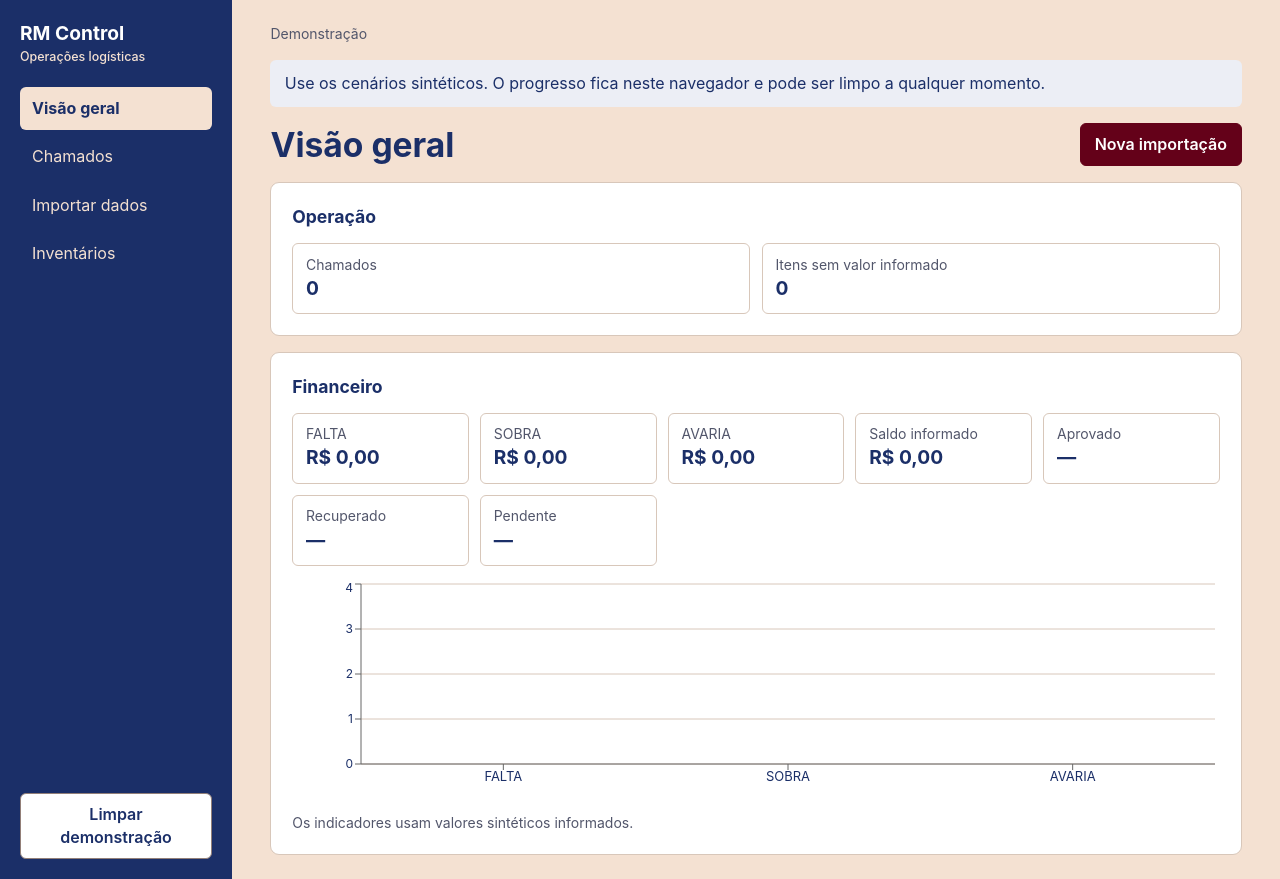
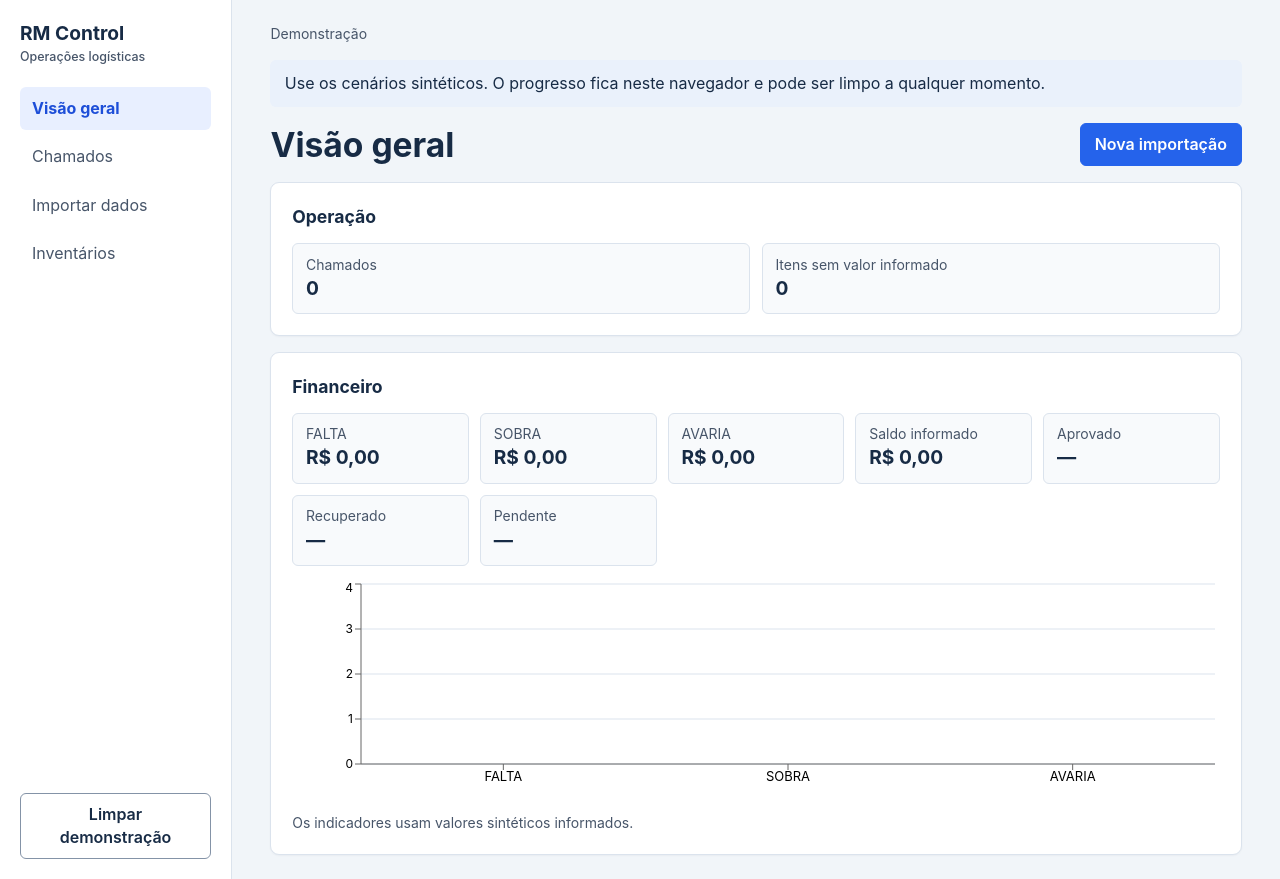
Before and after one commit to pethersonzada/rm-control-frontend, a React (Vite) app: page / in a window 1280 px wide. Built offline with nearby package versions, Linux system fonts and the light colour scheme.

Commit message:
style: adota identidade operacional clara e neutra

```diff
--- a/src/styles.css
+++ b/src/styles.css
@@ -1,15 +1,21 @@
 :root {
   font-family: "Inter", system-ui, sans-serif;
-  color: var(--navy);
-  background: var(--cream);
+  color: var(--ink);
+  background: var(--canvas);
   font-synthesis: none;
   line-height: 1.45;
-  --muted: #52566b;
-  --cream: #f4e1d2;
-  --accent: #640119;
-  --blue: var(--accent);
-  --navy: #1b2f68;
-  --line: #d8c7ba;
+  --muted: #475569;
+  --canvas: #f1f5f9;
+  --accent: #2563eb;
+  --primary: var(--accent);
+  --sidebar: #ffffff;
+  --surface: #ffffff;
+  --selection: #e8efff;
+  --selection-text: #1d4ed8;
+  --focus: #2563eb;
+  --chart-secondary: #0f766e;
+  --ink: #172b45;
+  --line: #dbe3ed;
 }
 * {
   box-sizing: border-box;
@@ -53,21 +59,21 @@ button,
   justify-content: center;
   padding: 0.55rem 0.85rem;
   min-height: 42px;
-  color: var(--navy);
+  color: var(--ink);
   background: white;
-  border: 1px solid #927f78;
+  border: 1px solid #8493a7;
   border-radius: 6px;
   font-weight: 600;
   text-decoration: none;
 }
 .primary {
-  background: var(--blue);
-  border-color: var(--blue);
+  background: var(--primary);
+  border-color: var(--primary);
   color: white;
 }
 .primary:hover {
-  background: #480012;
-  border-color: #480012;
+  background: #1d4ed8;
+  border-color: #1d4ed8;
 }
 input,
 select,
@@ -78,16 +84,16 @@ textarea {
   min-width: 0;
   color: inherit;
   background: white;
-  border: 1px solid #927f78;
+  border: 1px solid #8493a7;
   border-radius: 6px;
 }
 input[type="checkbox"] {
   width: 1.2rem;
   min-height: 1.2rem;
-  accent-color: var(--blue);
+  accent-color: var(--primary);
 }
 :focus-visible {
-  outline: 3px solid var(--navy);
+  outline: 3px solid var(--focus);
   outline-offset: 3px;
 }
 .layout {
@@ -95,12 +101,10 @@ input[type="checkbox"] {
   grid-template-columns: 14.5rem minmax(0, 1fr);
   min-height: 100vh;
 }
-aside :focus-visible {
-  outline-color: var(--cream);
-}
 aside {
-  background: var(--navy);
-  color: white;
+  background: var(--sidebar);
+  color: var(--ink);
+  border-right: 1px solid var(--line);
   padding: 1.25rem;
   display: flex;
   flex-direction: column;
@@ -111,7 +115,7 @@ aside {
   font-weight: 750;
 }
 .brand small {
-  color: var(--cream);
+  color: var(--muted);
   font-size: 0.78rem;
   font-weight: 500;
 }
@@ -125,18 +129,17 @@ nav {
 .nav-link {
   display: block;
   padding: 0.62rem 0.75rem;
-  color: var(--cream);
+  color: var(--muted);
   text-decoration: none;
   border-radius: 6px;
 }
-.nav-link:hover,
-.nav-link.active {
-  background: #344a83;
-  color: white;
+.nav-link:hover {
+  background: var(--canvas);
+  color: var(--ink);
 }
 .nav-link.active {
-  background: var(--cream);
-  color: var(--navy);
+  background: var(--selection);
+  color: var(--selection-text);
   font-weight: 700;
 }
 .aside-bottom {
@@ -165,8 +168,8 @@ main {
 .skeleton {
   padding: 0.75rem 0.9rem;
   border-radius: 6px;
-  background: #eceef5;
-  color: var(--navy);
+  background: #eaf1fb;
+  color: var(--ink);
 }
 .error {
   background: #ffebed;
@@ -180,7 +183,8 @@ main {
   margin-top: 0.5rem;
 }
 .panel {
-  background: white;
+  background: var(--surface);
+  box-shadow: 0 1px 2px rgb(15 23 42 / 4%);
   border: 1px solid var(--line);
   border-radius: 9px;
   padding: clamp(0.85rem, 2vw, 1.3rem);
@@ -227,6 +231,7 @@ label :is(select, input):not([type="checkbox"]) {
   gap: 0.7rem;
 }
 .metrics div {
+  background: #f8fafc;
   border: 1px solid var(--line);
   padding: 0.65rem 0.8rem;
   border-radius: 6px;
@@ -237,7 +242,7 @@ label :is(select, input):not([type="checkbox"]) {
   font-size: 0.875rem;
 }
 .metrics dd {
-  color: var(--navy);
+  color: var(--ink);
   font-weight: 700;
   font-size: 1.2rem;
   overflow-wrap: anywhere;
@@ -259,27 +264,27 @@ td {
   vertical-align: top;
 }
 th {
-  color: var(--navy);
-  background: #faf2eb;
+  color: var(--ink);
+  background: #f8fafc;
 }
 td small {
   color: var(--muted);
 }
 .link-button {
   min-height: 36px;
-  color: var(--navy);
+  color: var(--selection-text);
   border-color: transparent;
   text-decoration: underline;
 }
 .status {
   display: inline-block;
-  color: var(--navy);
-  background: #eceef5;
+  color: var(--ink);
+  background: #eaf1fb;
   padding: 0.2rem 0.35rem;
   border-radius: 4px;
 }
 .record-details {
-  background: #faf2eb;
+  background: #f8fafc;
   padding: 0.6rem;
 }
 .inline-form {
@@ -297,7 +302,7 @@ td small {
   position: absolute;
   left: -100vw;
   background: white;
-  color: var(--navy);
+  color: var(--ink);
   padding: 0.5rem;
   z-index: 1;
 }
@@ -316,6 +321,8 @@ td small {
   aside {
     padding: 0.8rem 1rem;
     gap: 0.7rem;
+    border-right: 0;
+    border-bottom: 1px solid var(--line);
   }
   nav {
     display: flex;
```
